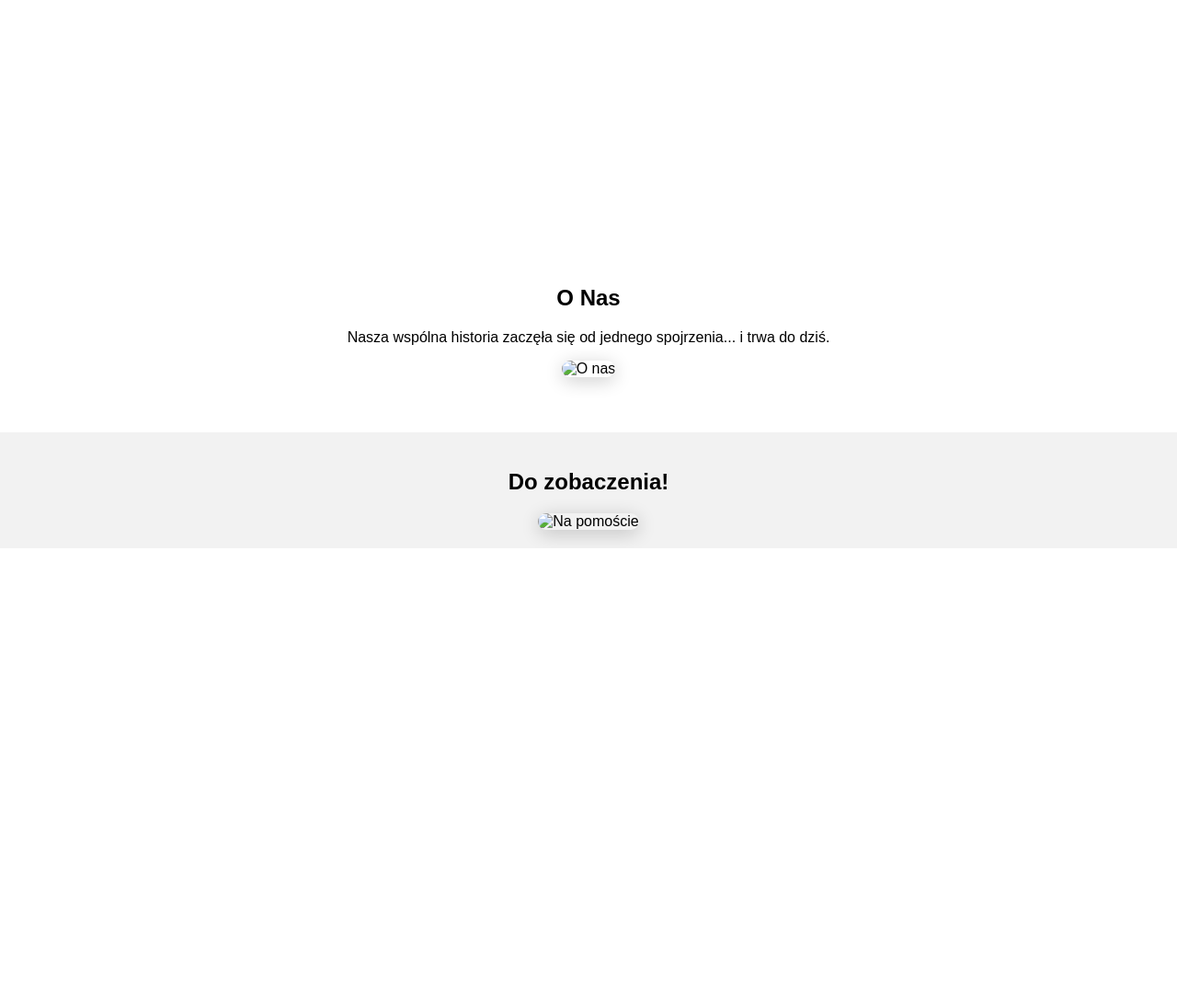
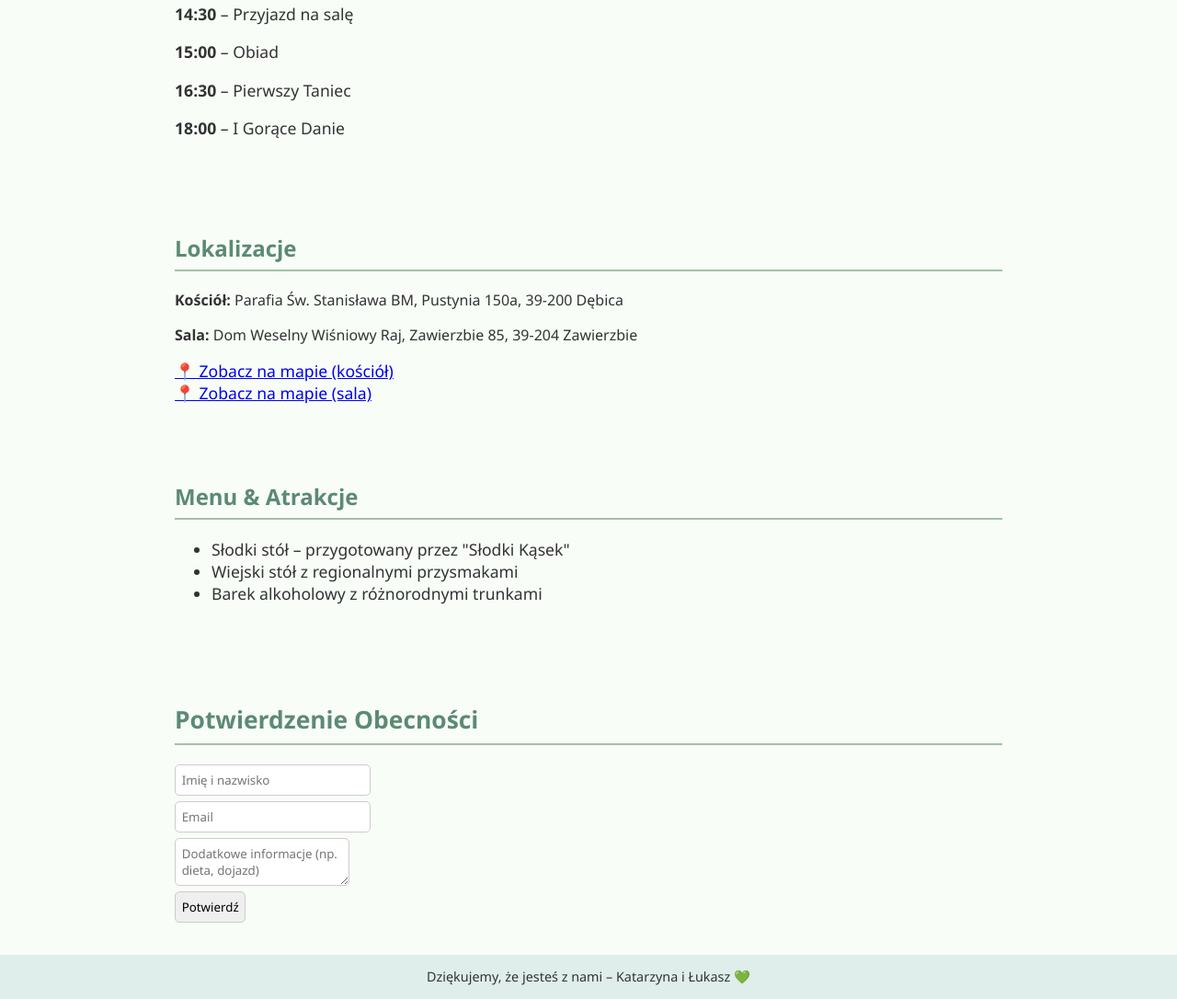
Before and after one commit to vibekasia/Slubna-strona, a plain HTML site: page index.html in a window 1280 px wide. Shown: the part 570-1656 px from the top of the page at 92% size. Before the commit the page ends 1166 px from the top, so only its background shows below. Drawn offline with Linux system fonts and the light colour scheme.

Commit message:
Add files via upload

```diff
--- a/index.html
+++ b/index.html
@@ -1,58 +1,116 @@
+
 <!DOCTYPE html>
 <html lang="pl">
 <head>
-  <meta charset="UTF-8" />
-  <meta name="viewport" content="width=device-width, initial-scale=1.0" />
-  <title>Nasza Historia</title>
+    <meta charset="UTF-8">
+    <title>Katarzyna & Łukasz</title>
+    <meta name="viewport" content="width=device-width, initial-scale=1.0">
     <style>
         body {
+            font-family: 'Segoe UI', sans-serif;
+            background-color: #f8fdf8;
+            color: #333;
             margin: 0;
-      font-family: Arial, sans-serif;
+            padding: 0;
         }
         header {
-      height: 100vh;
-      background-image: url('images/fontanna.jpg');
-      background-size: cover;
-      background-position: center;
-      display: flex;
-      align-items: center;
-      justify-content: center;
-      color: white;
-      text-shadow: 2px 2px 5px black;
+            background-color: #dfeeea;
+            color: #2f4f4f;
             text-align: center;
+            padding: 2em 1em;
+        }
+        header h1 {
+            font-size: 2.5em;
+            margin: 0;
         }
         section {
-      padding: 60px 20px;
-      text-align: center;
+            padding: 2em;
+            max-width: 900px;
+            margin: auto;
         }
-    .onas img, .end img {
-      max-width: 90%;
+        img {
+            max-width: 100%%;
             height: auto;
-      border-radius: 12px;
-      box-shadow: 0 4px 20px rgba(0,0,0,0.2);
+            border-radius: 20px;
+            margin-top: 1em;
+            box-shadow: 0 4px 10px rgba(0,0,0,0.2);
+        }
+        h2 {
+            color: #5c8a72;
+            border-bottom: 2px solid #a0c3a2;
+            padding-bottom: 0.3em;
+        }
+        .schedule p, .menu ul, .rsvp, .location a {
+            font-size: 1.1em;
+        }
+        .rsvp input, .rsvp textarea, .rsvp button {
+            display: block;
+            width: 100%%;
+            margin-top: 0.5em;
+            padding: 0.5em;
+            border-radius: 5px;
+            border: 1px solid #ccc;
+            font-family: inherit;
         }
         footer {
-      padding: 20px;
             text-align: center;
-      background-color: #f2f2f2;
+            padding: 1em;
+            background-color: #dfeeea;
+            font-size: 0.9em;
         }
     </style>
 </head>
 <body>
 
 <header>
-    <h1>Witamy na naszej stronie!</h1>
+    <h1>Katarzyna & Łukasz</h1>
+    <p>Ślub – 31 stycznia 2026</p>
 </header>
 
-  <section class="onas">
-    <h2>O Nas</h2>
-    <p>Nasza wspólna historia zaczęła się od jednego spojrzenia... i trwa do dziś.</p>
-    <img src="images/serce.jpg" alt="O nas" />
+<section>
+    <h2>O nas</h2>
+    <p>Z radością zapraszamy Cię na nasz ślub! Chcemy, abyś był/a częścią tego wyjątkowego dnia pełnego miłości, śmiechu i wspomnień.</p>
+    <img src="photo.jpg" alt="Katarzyna i Łukasz">
 </section>
 
-  <footer class="end">
-    <h2>Do zobaczenia!</h2>
-    <img src="images/zachod.jpg" alt="Na pomoście" />
+<section class="schedule">
+    <h2>Plan Dnia</h2>
+    <p><strong>13:00</strong> – Ceremonia Ślubna</p>
+    <p><strong>14:30</strong> – Przyjazd na salę</p>
+    <p><strong>15:00</strong> – Obiad</p>
+    <p><strong>16:30</strong> – Pierwszy Taniec</p>
+    <p><strong>18:00</strong> – I Gorące Danie</p>
+</section>
+
+<section class="location">
+    <h2>Lokalizacje</h2>
+    <p><strong>Kościół:</strong> Parafia Św. Stanisława BM, Pustynia 150a, 39-200 Dębica</p>
+    <p><strong>Sala:</strong> Dom Weselny Wiśniowy Raj, Zawierzbie 85, 39-204 Zawierzbie</p>
+    <a href="https://maps.google.com?q=Pustynia+150a,+Dębica" target="_blank">📍 Zobacz na mapie (kościół)</a><br>
+    <a href="https://maps.google.com?q=Zawierzbie+85,+Zawierzbie" target="_blank">📍 Zobacz na mapie (sala)</a>
+</section>
+
+<section class="menu">
+    <h2>Menu & Atrakcje</h2>
+    <ul>
+        <li>Słodki stół – przygotowany przez "Słodki Kąsek"</li>
+        <li>Wiejski stół z regionalnymi przysmakami</li>
+        <li>Barek alkoholowy z różnorodnymi trunkami</li>
+    </ul>
+</section>
+
+<section class="rsvp">
+    <h2>Potwierdzenie Obecności</h2>
+    <form action="https://formsubmit.co/twoj-email@example.com" method="POST">
+        <input type="text" name="Imię i nazwisko" placeholder="Imię i nazwisko" required>
+        <input type="email" name="Email" placeholder="Email" required>
+        <textarea name="Wiadomość" placeholder="Dodatkowe informacje (np. dieta, dojazd)"></textarea>
+        <button type="submit">Potwierdź</button>
+    </form>
+</section>
+
+<footer>
+    Dziękujemy, że jesteś z nami – Katarzyna i Łukasz 💚
 </footer>
 
 </body>
```
Lines whose indentation alone changed are shown as unchanged.
